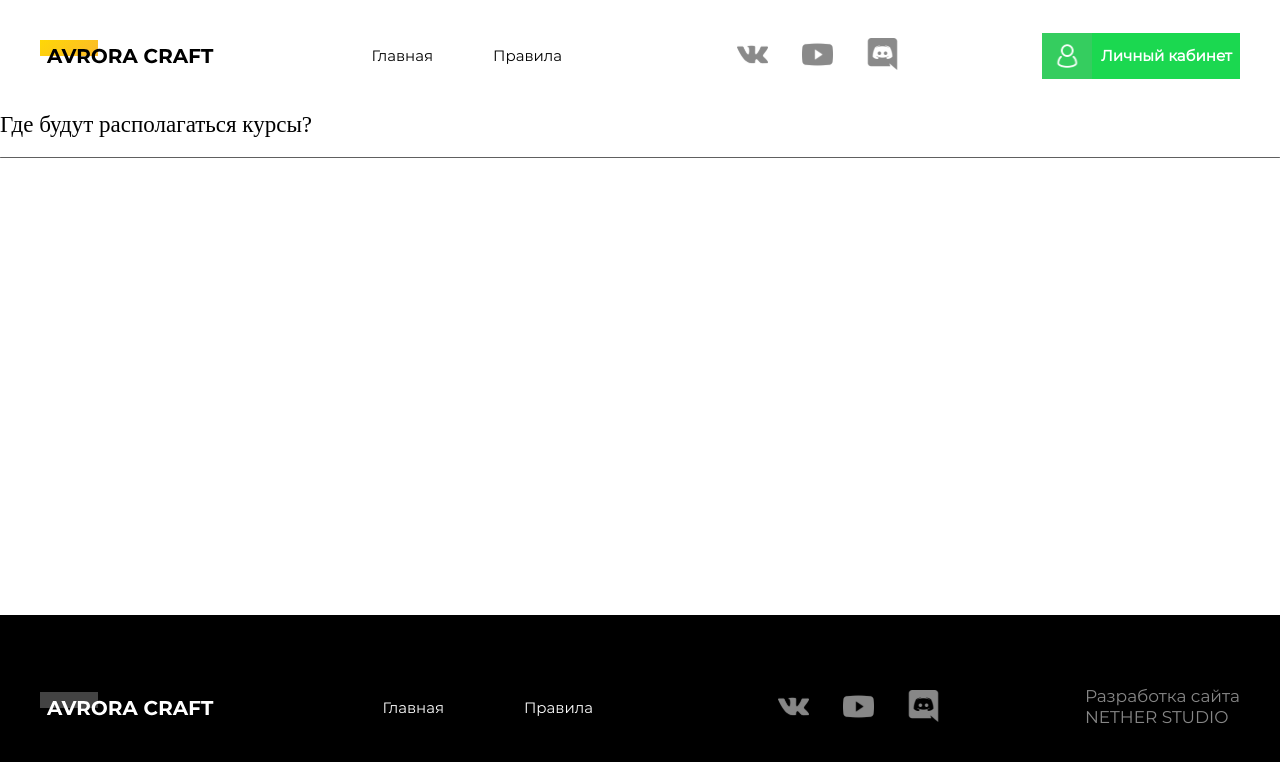
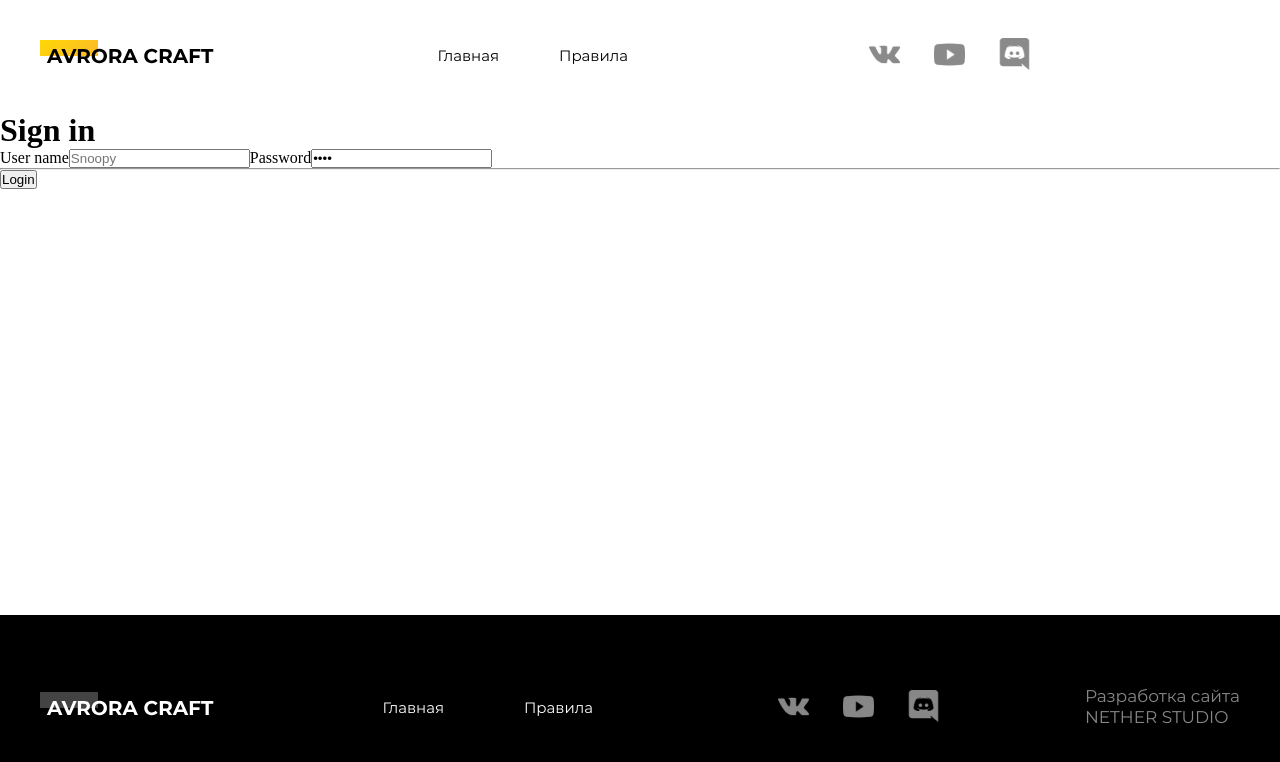
Before and after one commit to DJamMix/vue-avrora, a Vue app: page /#/auth in a window 1280 px wide. Shown: the top 762 px of the page. Built offline with nearby package versions, Linux system fonts and the light colour scheme.

Commit message:
Обновление ветки master

```diff
--- a/src/App.vue
+++ b/src/App.vue
@@ -13,9 +13,9 @@
       <a class="nav_social-block_item" href="#"><img src="./assets/img/icon-discord.svg" alt="Перейти в Discord"></a>
     </div>
     <div class="nav_pers-account-block">
-      <router-link class="nav_pers-account-block_link" to="/auth">
+      <router-link v-if="isLoggedIn" class="nav_pers-account-block_link" to="/auth">
         <img class="nav_pers-account-block_link_img" src="./assets/img/icon-lk.svg" alt="Личный кабинет">
-        <p class="nav_pers-account-block_link_content">Личный кабинет</p>
+        <a class="nav_pers-account-block_link_content">Выйти из кабинета</a>
       </router-link>
     </div>
   </nav>
--- /dev/null
+++ b/src/store/actions.js
@@ -0,0 +1,3 @@
+export default {
+
+};
--- /dev/null
+++ b/src/store/getters.js
@@ -0,0 +1,3 @@
+export default {
+
+};
--- /dev/null
+++ b/src/store/mutations.js
@@ -0,0 +1,3 @@
+export default {
+
+};
--- /dev/null
+++ b/src/store/state.js
@@ -0,0 +1,3 @@
+export default {
+
+};
--- a/src/views/AuthView.vue
+++ b/src/views/AuthView.vue
@@ -1,11 +1,14 @@
 <template>
-    <div class="faq" id="faq">
-        <div class="faq_questions-answers" v-for="questionAnswer in questionsAnswers" :key="questionAnswer.id">
-            <p class="faq_questions-answers_question">{{ questionAnswer.question }}</p>
-            <div class="faq_questions-answers_answer" v-for="Answers in Answers" :key="Answers.id">
-               {{ Answers.Answer }}
-            </div>
-        </div>
+    <div>
+        <form class="login" @submit.prevent="login">
+            <h1>Sign in</h1>
+            <label>User name</label>
+            <input required v-model="username" type="text" placeholder="Snoopy"/>
+            <label>Password</label>
+            <input required v-model="password" type="password" placeholder="Password"/>
+            <hr/>
+            <button type="submit">Login</button>
+        </form>
     </div>
 </template>
 
@@ -15,82 +18,23 @@ export default {
     components: {
 
     },
-    data() {
-        return {
-            questionsAnswers: [
-                {
-                    id: 1,
-                    question: 'Где будут располагаться курсы?',
-
-                },
-            ],
-            Answers: [
-                {
-                    id:1,
-                    Answer: [
-                        '123123',
-                        '123123123123'
-                    ]
-                }
-            ]
-        }
+    data(){
+      return {
+        email : "1234",
+        password : "1234"
+      }
     },
-    mounted() {
-        let accordion = document.getElementsByClassName('faq_questions-answers_question');
-
-                const element = document.getElementsByClassName('faq')[0];
-            setTimeout(() => {
-                element.style.setProperty('--height', element.offsetHeight + 'px')
-            }, 500)
-        for (let i = 0; i < accordion.length; i++) {
-            accordion[i].addEventListener('click', () => {
-                let panel = accordion[i].parentElement.children[1];
-                element.style.setProperty('--height', element.offsetHeight+100 + 'px')
-
-                if (panel.style.maxHeight) {
-
-                    panel.style.maxHeight = null
-
-                } else {
-
-                    panel.style.maxHeight = panel.scrollHeight + 'px';
-
-                }
-            })
-
-        }
-
-        window.addEventListener('resize', () => {
-            element.style.setProperty('--height', element.offsetHeight+100 + 'px')
-        })
-    }
+    methods: {
+      login: function () {
+        let email = this.email
+        let password = this.password
+        this.$store.dispatch('login', { email, password })
+       .then(() => this.$router.push('/'))
+       .catch(err => console.log(err))
+      }
+    },
 }
 </script>
 
 <style lang="sass" scoped>
-    .faq
-        &_questions-answers
-            position: relative
-            // margin-bottom: 33px
-            &::after
-                content: ''
-                width: 100%
-                height: 1px
-                // top: 39px
-                top: 45px
-                border-radius: 8px
-                background: rgba(57, 57, 57, 0.8)
-                position: absolute
-            &_question
-                font-size: 23px
-                margin-bottom: 33px
-                cursor: pointer
-                // transition: 0.4s
-            &_answer
-                color: #393939
-                overflow: hidden
-                max-height: 0
-                transition: max-height 0.2s ease-out
-                margin-bottom: 40px
-                max-width: 630px
 </style>
--- /dev/null
+++ b/src/views/PersonalAccount.vue
@@ -0,0 +1,5 @@
+<template>
+    <div>
+        <h1>This page is protected by auth</h1>
+    </div>
+</template>
```
Also changed, not shown: src/store/index.js (added).
